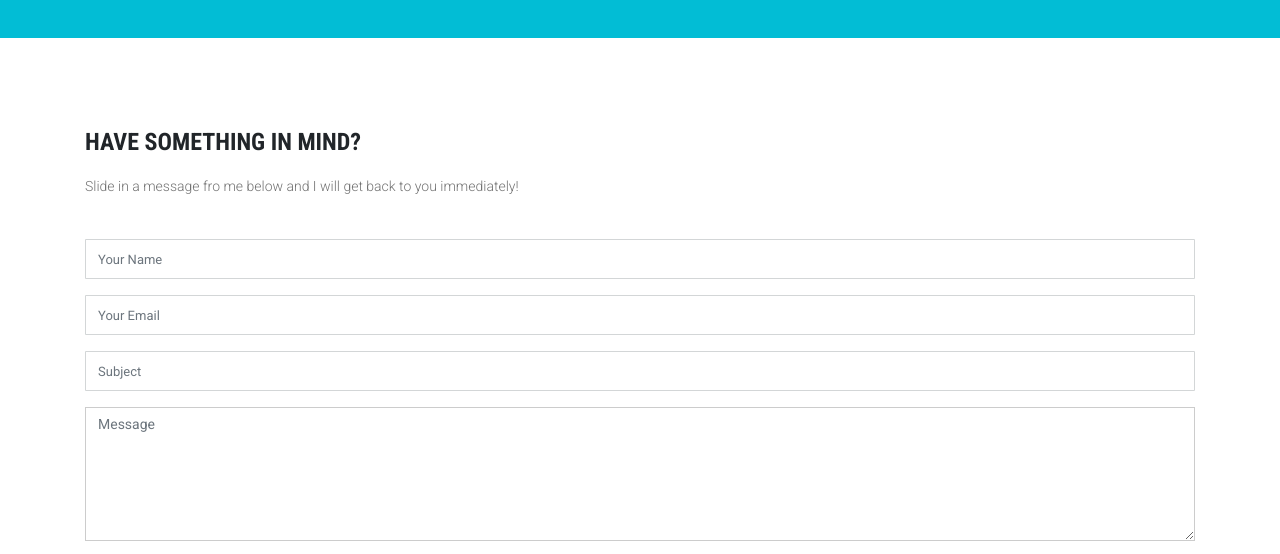
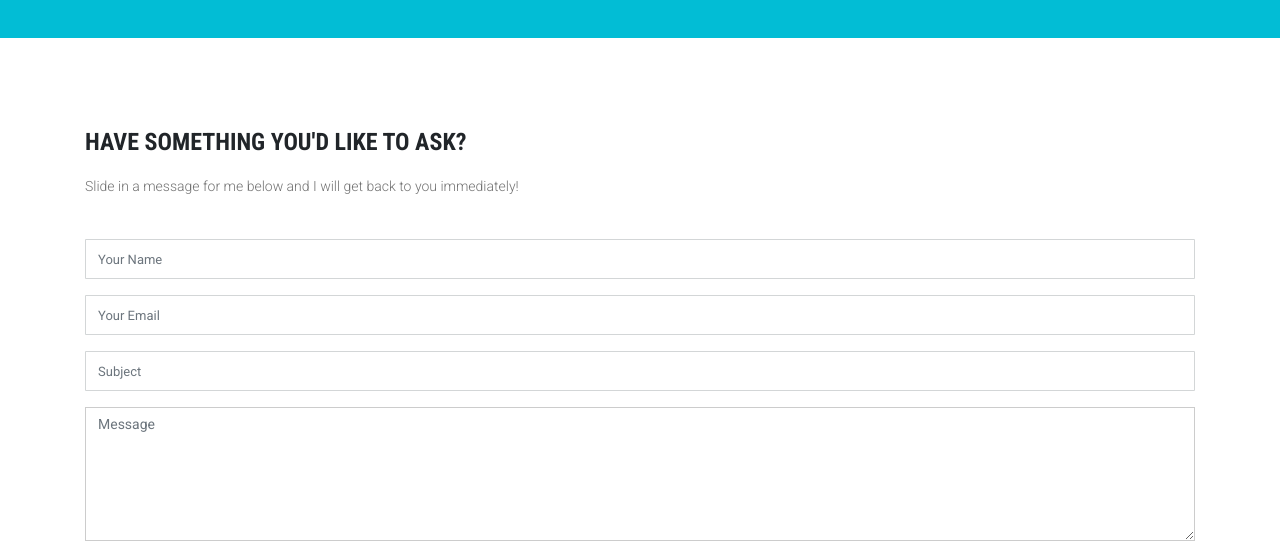
Before and after one commit to luthfanhwr/luthfanhwr.github.io, a plain HTML site: page contact.html in a window 1280 px wide. Shown: the part 203-757 px from the top of the page. Drawn offline with nearby package versions, Linux system fonts and the light colour scheme; files whose address does not match are found by name; a web font is replaced by a local one.

Commit message:
commit for revision

```diff
--- a/contact.html
+++ b/contact.html
@@ -105,9 +105,9 @@
 <section id="contact-section">
     <div class="container">
         <div class="block">
-            <h2 class="subtitle wow fadeInDown" data-wow-duration="500ms" data-wow-delay=".3s">Have Something in Mind?</h2>
+            <h2 class="subtitle wow fadeInDown" data-wow-duration="500ms" data-wow-delay=".3s">Have Something You'd Like to Ask?</h2>
             <p class="subtitle-des wow fadeInDown" data-wow-duration="500ms" data-wow-delay=".5s">
-            Slide in a message fro me below and I will get back to you immediately!
+            Slide in a message for me below and I will get back to you immediately!
             </p>
             <div class="contact-form">
                 <form id="contact-form" method="#" action="#" role="form" name='wpu-contact-form'>
```
